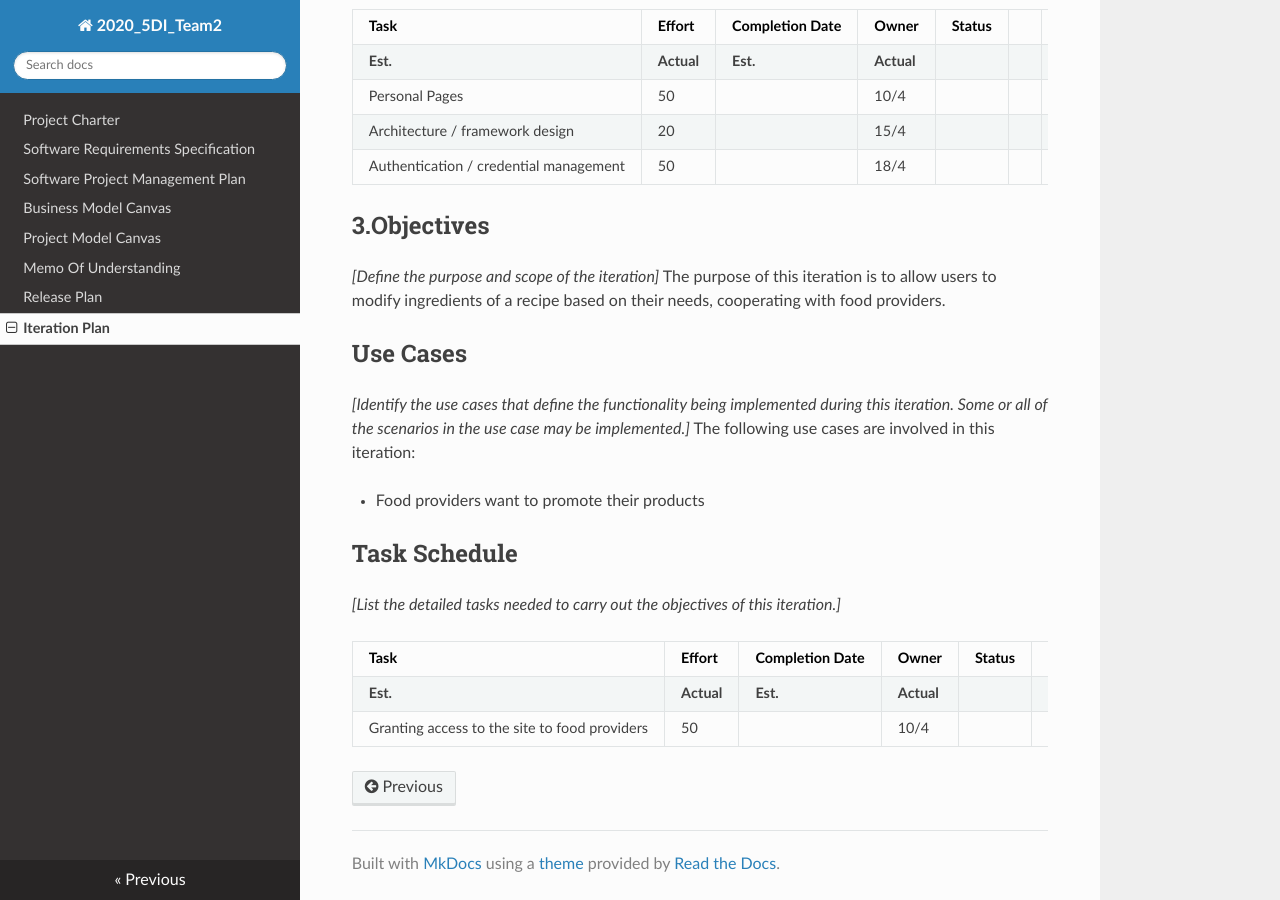
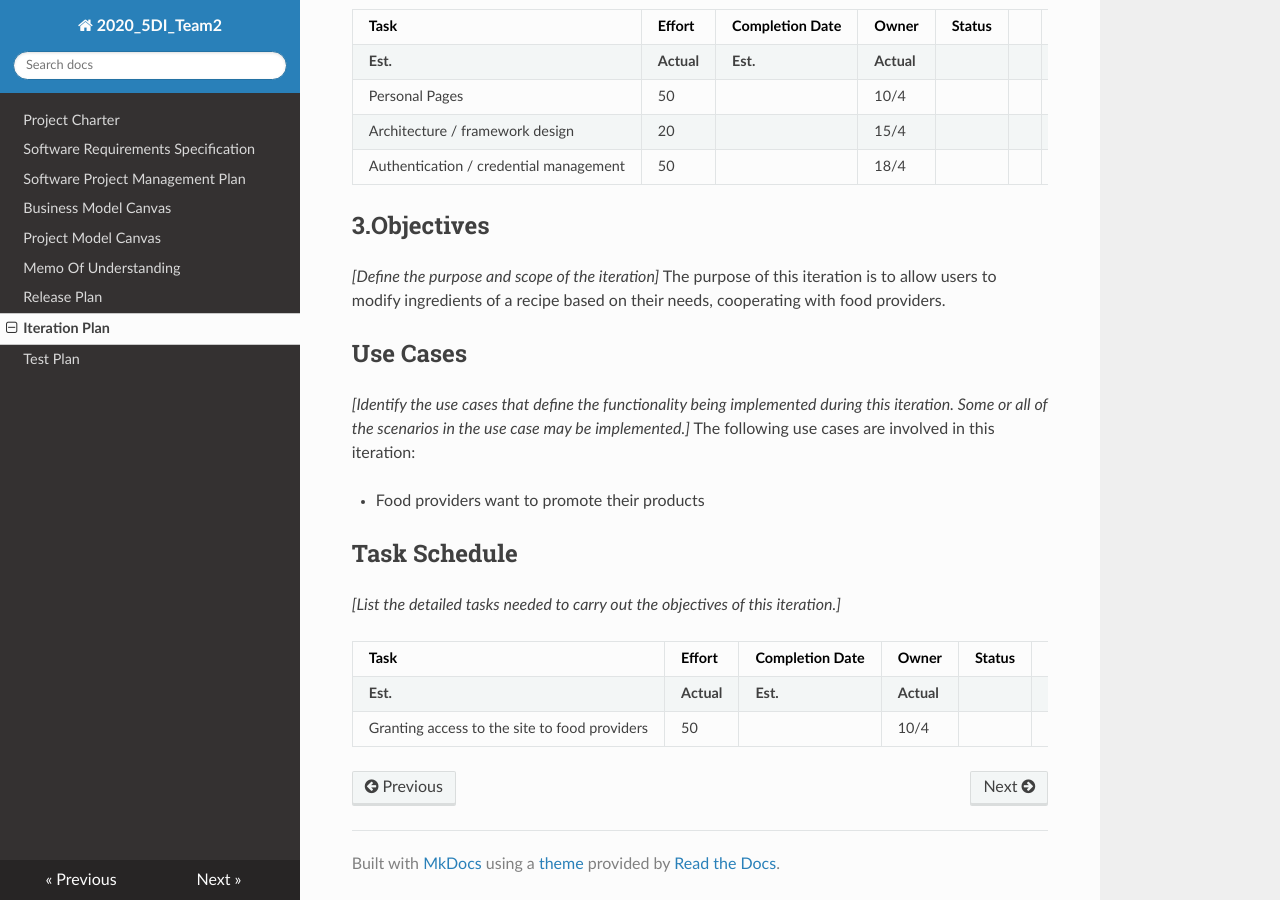
Before and after one commit to RecipMeTeam2/2020_5DI_team2_RecipMe, an MkDocs documentation site: the page built from docs/iterationplan.md, in a window 1280 px wide and 900 px high, scrolled down 1665 px. Built offline with MkDocs 1.6.1, drawn with Linux system fonts in a browser that asks for light colours; nearby versions of some CDN libraries.

Commit message:
Update mkdocs.yml

```diff
--- a/mkdocs.yml
+++ b/mkdocs.yml
@@ -8,6 +8,7 @@ nav:
     - 'Memo Of Understanding': 'memoofunderstanding.md'
     - 'Release Plan': 'releaseplan.md'
     - 'Iteration Plan': 'iterationplan.md'
+    - 'Test Plan': 'testplan.md'
 
 
 theme:
```
